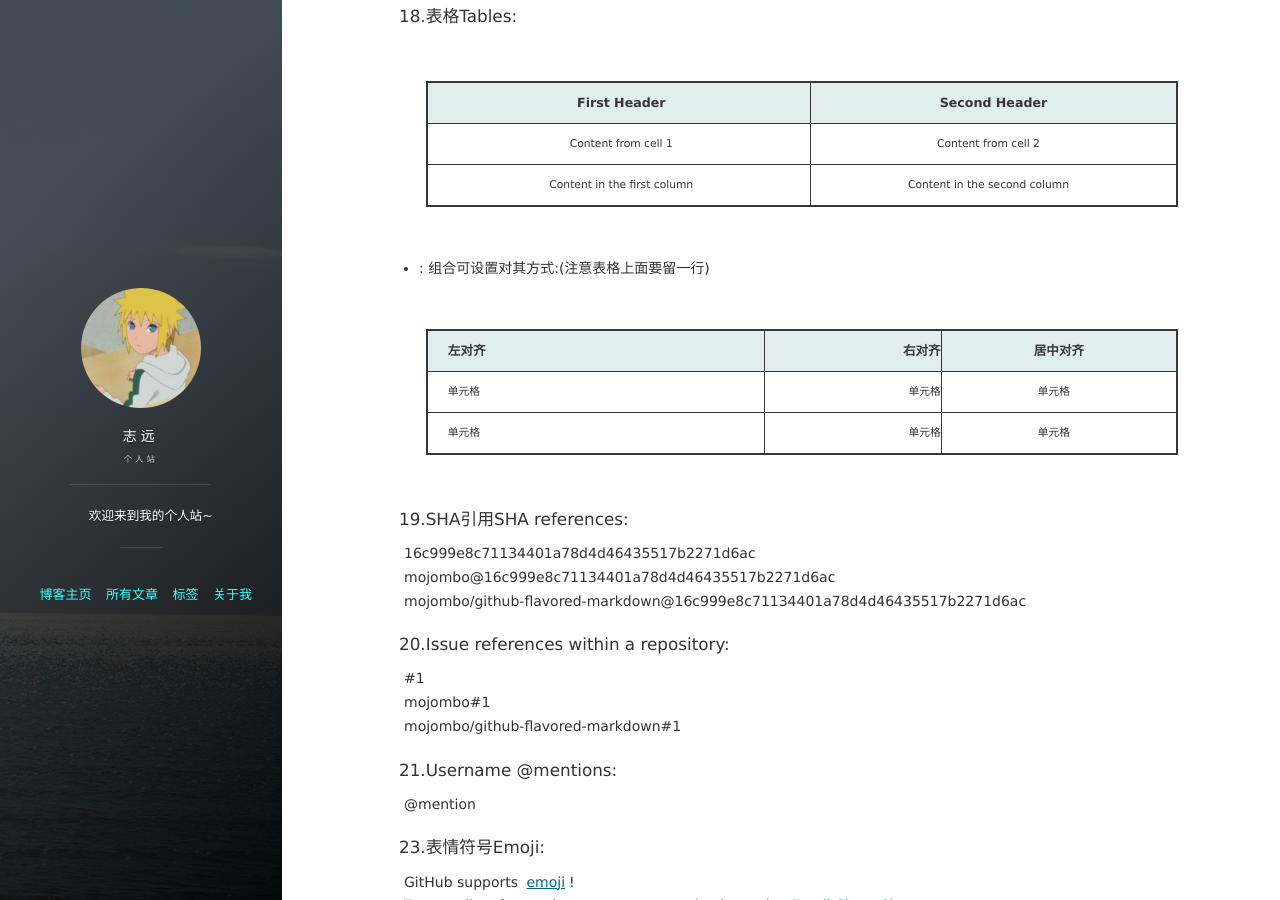
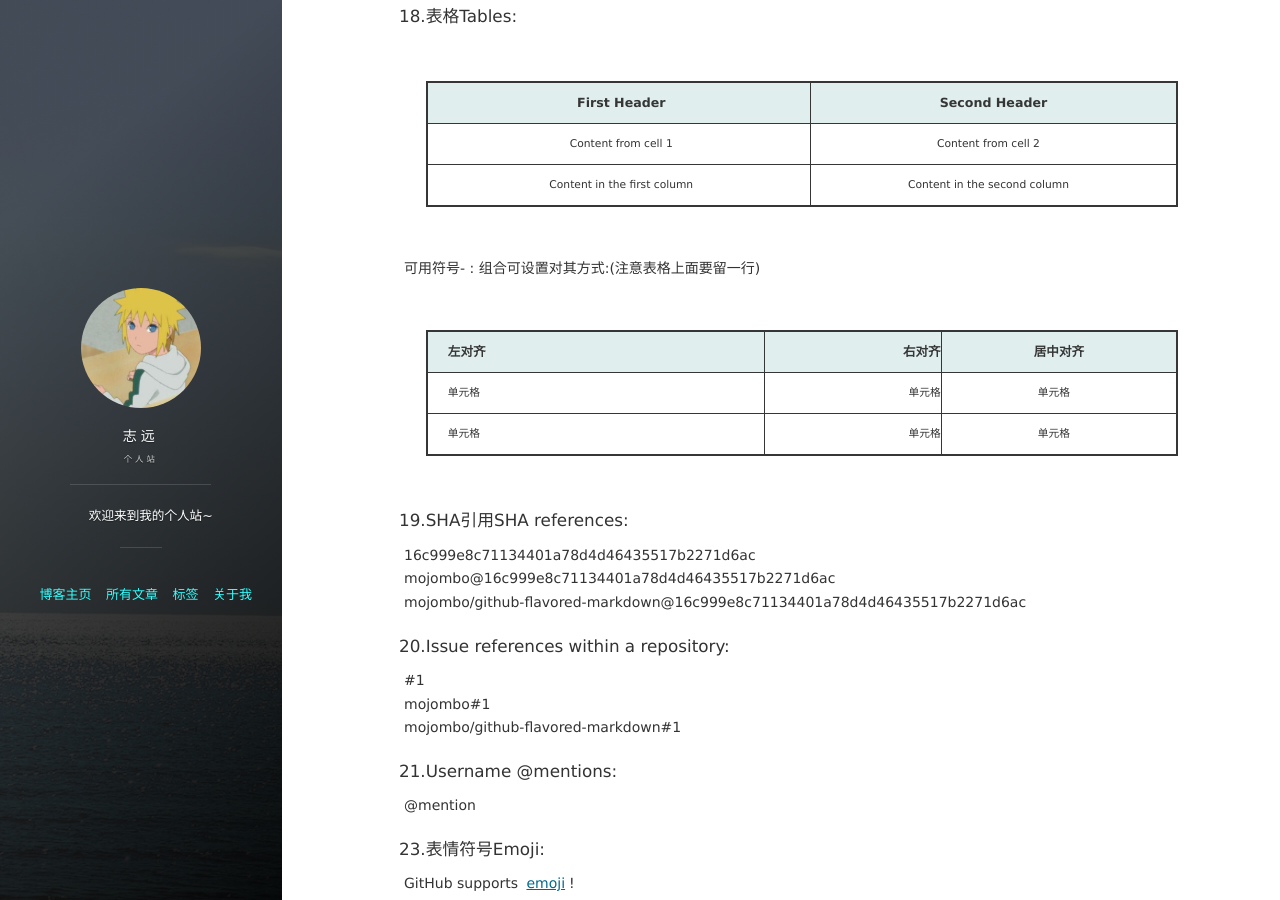
Before and after one commit to blueskyxzy/blueskyxzy.github.io, a Jekyll site: the page built from _posts/2019-11-07-markdownTool.md, in a window 1280 px wide and 900 px high, scrolled down 3172 px. Built offline with Jekyll 4.4.1, drawn with Linux system fonts in a browser that asks for light colours; nearby versions of some CDN libraries; comment, search, counter and statistics services are not loaded.

Commit message:
add Markdown

```diff
--- a/_posts/2019-11-07-markdownTool.md
+++ b/_posts/2019-11-07-markdownTool.md
@@ -110,7 +110,7 @@ First Header | Second Header
 Content from cell 1 | Content from cell 2
 Content in the first column | Content in the second column
 
-- : 组合可设置对其方式:(注意表格上面要留一行)
+可用符号- : 组合可设置对其方式:(注意表格上面要留一行)
 
 | 左对齐 | 右对齐 | 居中对齐 |
 | :-----| ----: | :----: |
```
